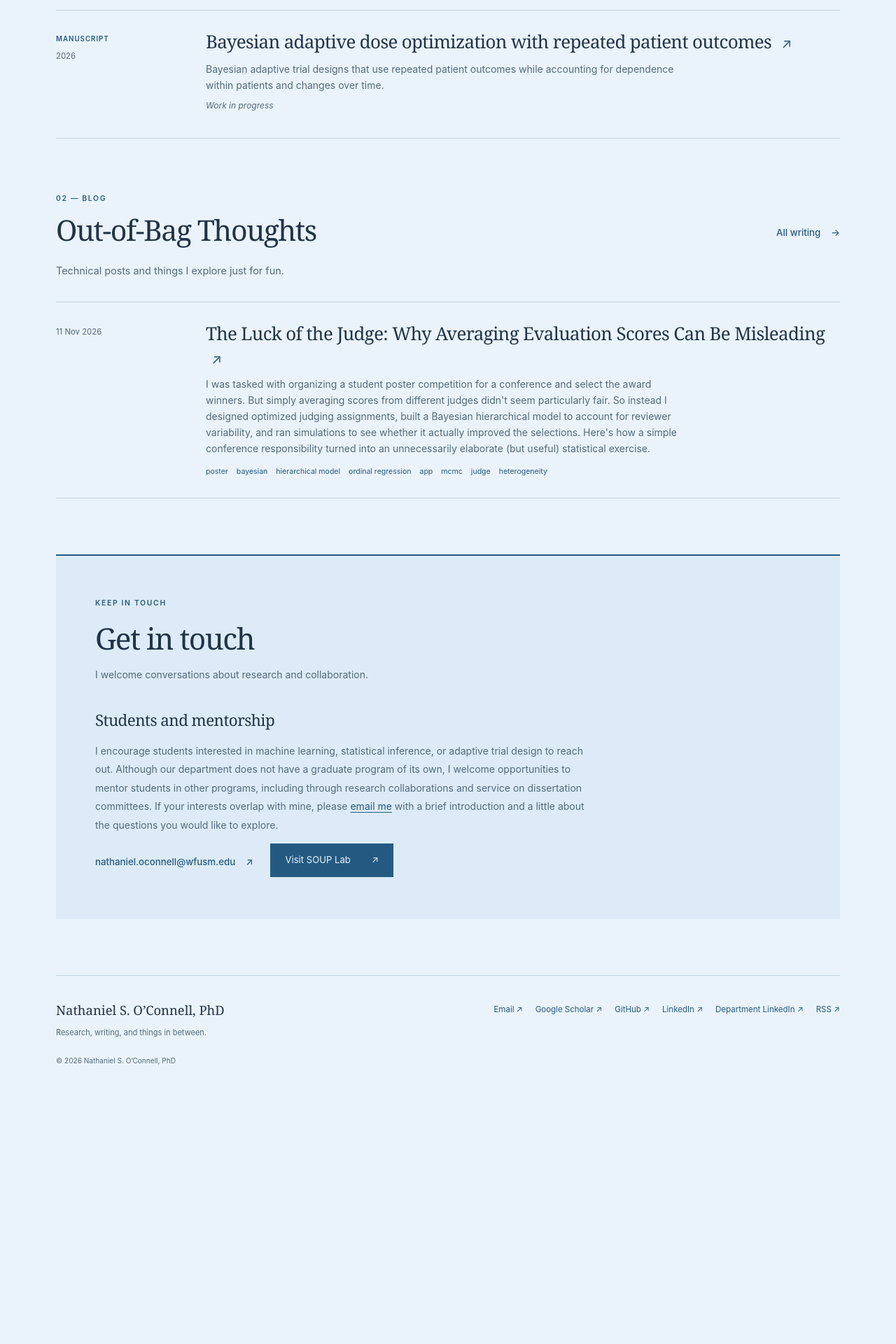
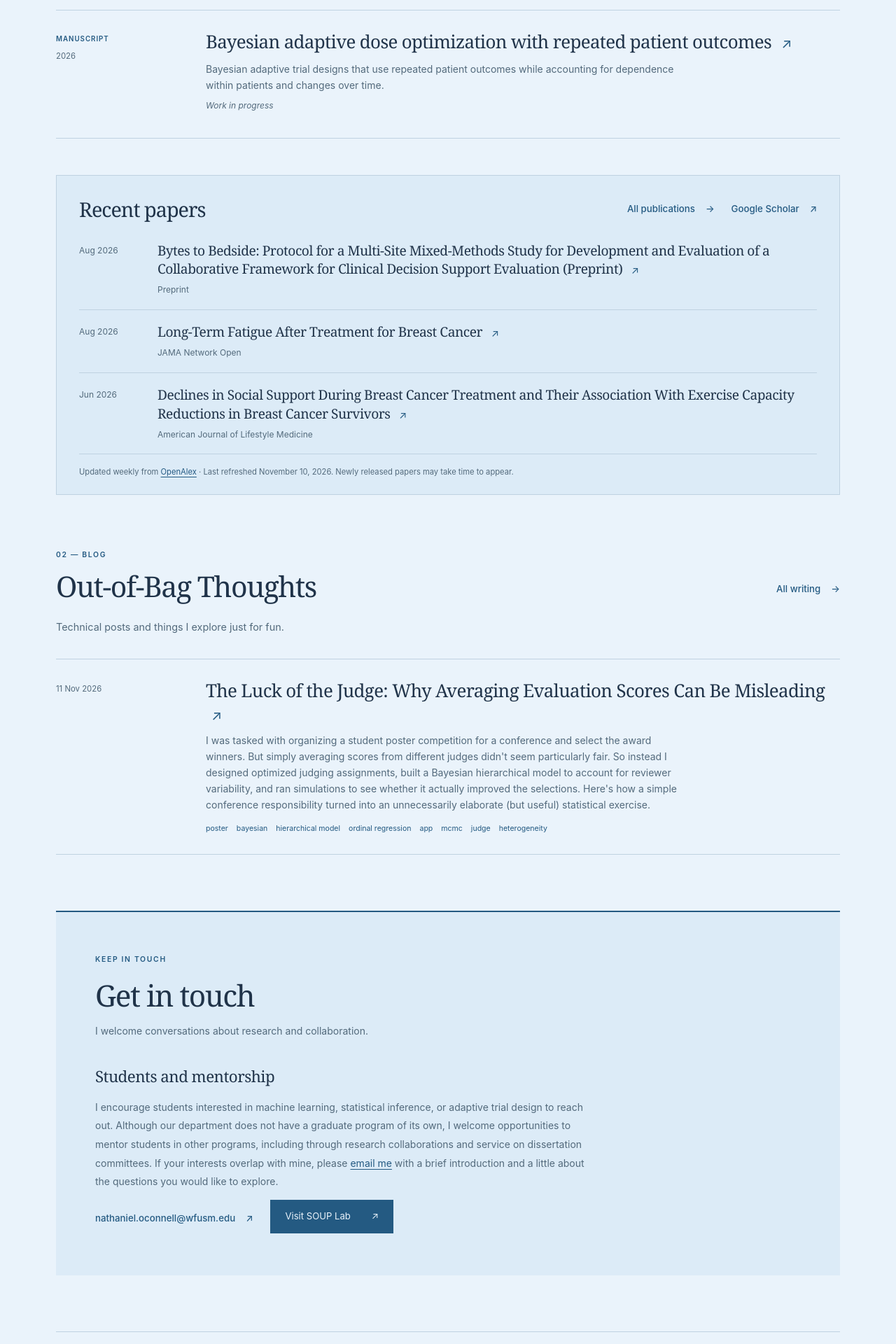
Before and after one commit to NateOConnellPhD/nateoconnell.github.io, a Jekyll site: the page built from index.html, in a window 1280 px wide. Shown: the part 1925-3845 px from the top of the page at 70% size. Built offline with Jekyll 4.4.1, drawn with Linux system fonts in a browser that asks for light colours; before the commit the page ends 3478 px from its top, so only the background shows below that.

Commit message:
Show recent papers from the existing publication feed on the homepage

```diff
--- /dev/null
+++ b/_includes/recent-papers.html
@@ -0,0 +1,31 @@
+{% assign recent_papers = site.data.publications.items | sort: 'date' | reverse %}
+{% assign scholar = site.data.profile.links | where: 'label', 'Google Scholar' | first %}
+{% assign paper_count = 0 %}
+{% capture paper_rows %}
+  {% for paper in recent_papers %}
+    {% if paper.type == 'article' or paper.type == 'review' or paper.type == 'preprint' %}
+      <li class="recent-paper">
+        <time datetime="{{ paper.date | escape }}">{{ paper.date | date: '%b %Y' }}</time>
+        <div>
+          <h3><a href="{{ paper.url | escape }}">{{ paper.title | escape }} <span class="text-arrow" aria-hidden="true">↗</span></a></h3>
+          {% if paper.venue != empty or paper.type == 'preprint' %}<p>{% if paper.venue != empty %}{{ paper.venue | escape }}{% endif %}{% if paper.type == 'preprint' %}{% if paper.venue != empty %} · {% endif %}Preprint{% endif %}</p>{% endif %}
+        </div>
+      </li>
+      {% assign paper_count = paper_count | plus: 1 %}
+      {% if paper_count == 3 %}{% break %}{% endif %}
+    {% endif %}
+  {% endfor %}
+{% endcapture %}
+{% if paper_count > 0 %}
+<section class="recent-papers" aria-labelledby="recent-papers-heading">
+  <div class="recent-papers-heading">
+    <h2 id="recent-papers-heading">Recent papers</h2>
+    <div class="recent-papers-links">
+      <a class="text-link" href="{{ '/publications/' | relative_url }}">All publications <span aria-hidden="true">→</span></a>
+      {% if scholar.url %}<a class="text-link" href="{{ scholar.url | escape }}">Google Scholar <span aria-hidden="true">↗</span></a>{% endif %}
+    </div>
+  </div>
+  <ol class="recent-papers-list">{{ paper_rows }}</ol>
+  <p class="recent-papers-source">Updated weekly from <a href="{{ site.data.publications.author_url | escape }}">OpenAlex</a> · Last refreshed {{ site.data.publications.updated | date: '%B %-d, %Y' }}. Newly released papers may take time to appear.</p>
+</section>
+{% endif %}
--- a/assets/css/site.css
+++ b/assets/css/site.css
@@ -63,6 +63,19 @@ h3{font-size:1.65rem;line-height:1.28;letter-spacing:-.025em}
 .section-heading h2{margin-bottom:0}
 .section-heading .eyebrow{margin-bottom:13px}
 .section-intro{color:var(--muted);font-size:.9rem;margin-bottom:33px;max-width:620px}
+.recent-papers{margin-top:52px;padding:28px 32px 22px;border:1px solid var(--line);background:var(--tint)}
+.recent-papers-heading{display:flex;justify-content:space-between;align-items:center;flex-wrap:wrap;gap:8px 24px;margin-bottom:8px}
+.recent-papers-heading h2{font-size:1.8rem;margin:0}
+.recent-papers-links{display:flex;flex-wrap:wrap;gap:8px 24px}
+.recent-papers-list{list-style:none;padding:0;margin:0}
+.recent-paper{display:grid;grid-template-columns:88px minmax(0,1fr);gap:24px;padding:18px 0;border-bottom:1px solid var(--line)}
+.recent-paper time{font-size:.75rem;color:var(--muted);padding-top:3px}
+.recent-paper h3{font-size:1.2rem;line-height:1.4;margin:0}
+.recent-paper h3 a{color:var(--ink);text-decoration:none;overflow-wrap:anywhere}
+.recent-paper h3 a:hover{color:var(--blue);text-decoration:underline}
+.recent-paper p{font-size:.75rem;color:var(--muted);margin:6px 0 0}
+.recent-papers-source{font-size:.7rem;color:var(--muted);margin:16px 0 0}
+@media(max-width:700px){.recent-papers{margin-top:36px;padding:22px 20px}.recent-paper{grid-template-columns:1fr;gap:5px}.recent-paper time{padding:0}.recent-paper h3{font-size:1.15rem}}
 .work-row,.post-row{display:grid;grid-template-columns:180px 1fr;gap:34px;padding:28px 0;border-top:1px solid var(--line)}
 .work-row:last-of-type,.post-row:last-of-type{border-bottom:1px solid var(--line)}
 .row-meta{display:flex;flex-direction:column;align-items:start;gap:6px;color:var(--muted);font-size:.71rem;padding-top:5px}
--- a/index.html
+++ b/index.html
@@ -18,6 +18,7 @@ description: "Nathaniel O’Connell’s research in machine learning, statistica
   <section class="section-block" aria-labelledby="selected-heading"><div class="section-heading"><div><p class="eyebrow">01 — Research & practice</p><h2 id="selected-heading">Active work</h2></div><a class="text-link" href="{{ '/research/' | relative_url }}">All research & work <span aria-hidden="true">→</span></a></div><p class="section-intro">{{ site.data.home.research_intro | escape }}</p>
     {% assign selected_work = site.research | where: 'published', true | where: 'featured', true | sort: 'order' %}{% for item in selected_work %}{% include work-row.html item=item %}{% else %}<p class="empty-state">Research highlights will appear here.</p>{% endfor %}
   </section>
+  {% include recent-papers.html %}
   <section class="notebook section-block" aria-labelledby="notebook-heading"><div class="section-heading"><div><p class="eyebrow">02 — Blog</p><h2 id="notebook-heading">Out-of-Bag Thoughts</h2></div><a class="text-link" href="{{ '/blog/' | relative_url }}">All writing <span aria-hidden="true">→</span></a></div><p class="section-intro">{{ site.data.home.blog_intro | escape }}</p>
     {% for post in site.posts limit: 3 %}{% include post-row.html item=post %}{% else %}<p class="empty-state">The first post is on its way.</p>{% endfor %}
   </section>
```
Also changed, not shown: docs/PUBLICATIONS.md (+2 -0 lines).
